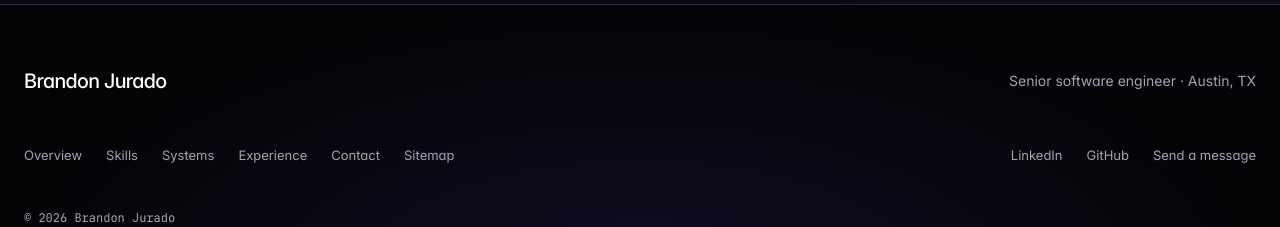
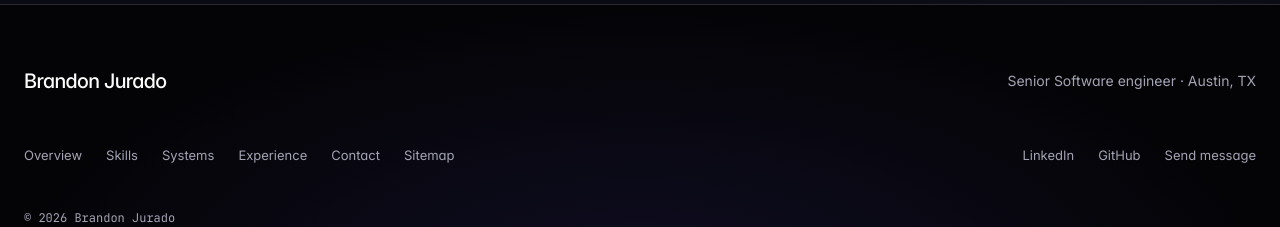
Before and after one commit to brandonjurado/brandonjurado.github.io, a React (Vite) app: page / in a window 1280 px wide. Shown: the part 5610-5837 px from the top of the page. Built offline with nearby package versions, Linux system fonts and the light colour scheme.

Commit message:
Update site.ts

```diff
--- a/src/content/site.ts
+++ b/src/content/site.ts
@@ -2,12 +2,12 @@ export const site = {
   name: "Brandon Jurado",
   role: "Senior Software Engineer",
   location: "Austin, TX",
-  footerRole: "Senior software engineer",
+  footerRole: "Senior Software engineer",
   availabilityLabel: "Open to conversations",
   sitemapLabel: "Sitemap",
   linkedinLabel: "LinkedIn",
   githubLabel: "GitHub",
-  contactLabel: "Send a message",
+  contactLabel: "Send message",
   url: "https://bjurado.com",
   title: "Brandon Jurado | Senior Software Engineer",
   description:
```
